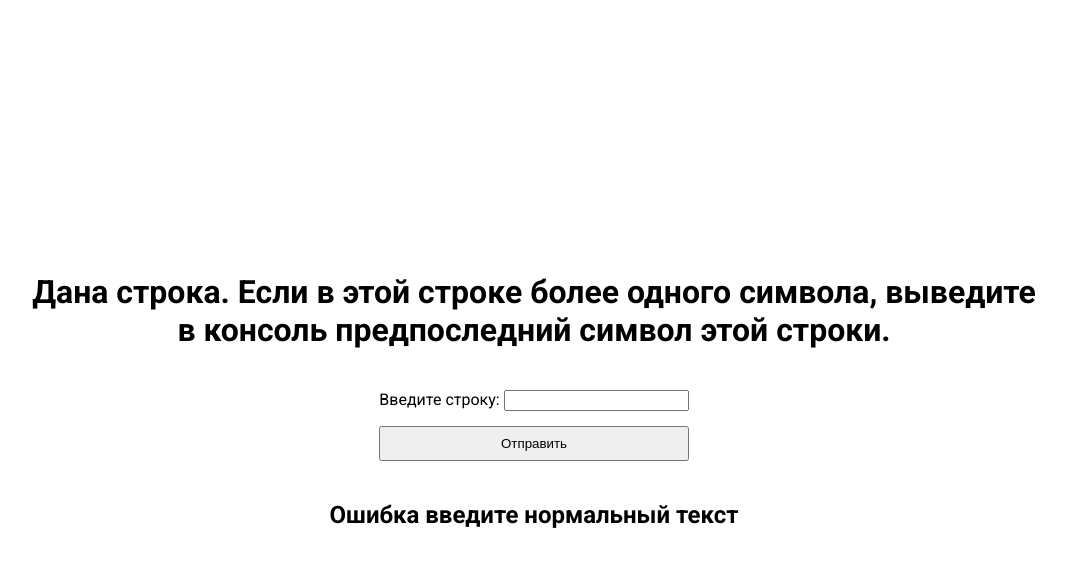
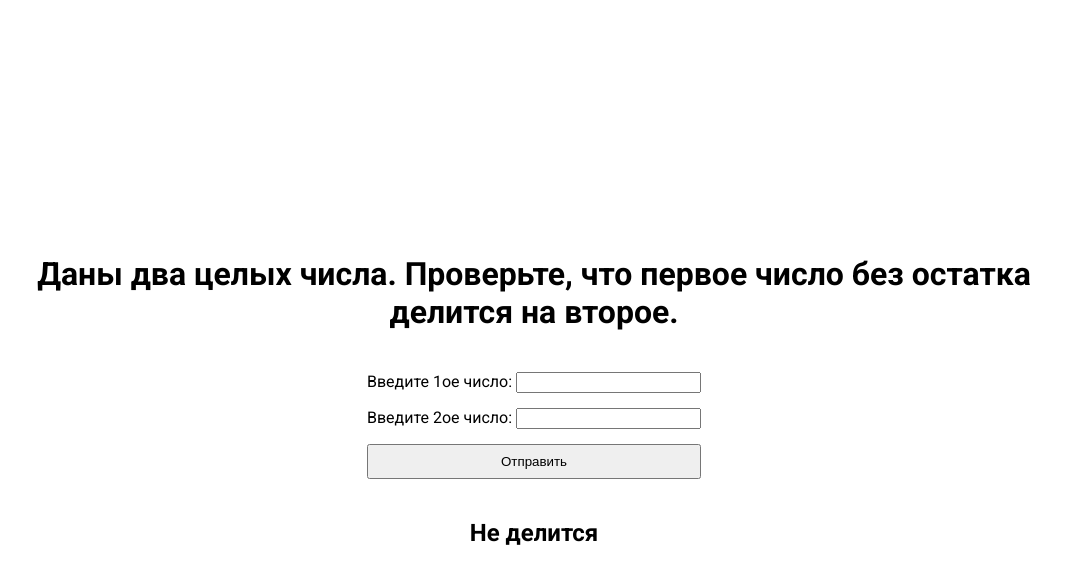
Before and after one commit to zhanybekovich/js-tasks, a plain HTML site: page 1/index.html in a window 1280 px wide. Both pictures are taken after a click on the button "Отправить". Shown: the whole page, without its empty margins (106-1172 px from the left). Drawn offline with Linux system fonts and the light colour scheme.

Commit message:
Add solution 1.3.2

```diff
--- a/1/app.js
+++ b/1/app.js
@@ -1,23 +1,20 @@
 const taskText =
-  "Дана строка. Если в этой строке более одного символа, выведите в консоль предпоследний символ этой строки.";
+  "Даны два целых числа. Проверьте, что первое число без остатка делится на второе.";
 
 const h1 = document.getElementById("task");
 
 h1.innerText = taskText;
 
-const label = document.getElementById("input-label");
-
-label.innerText = "Введите строку";
-
 const button = document.getElementById("submitBtn");
+const result = document.getElementById("result");
 
 button.addEventListener("click", function () {
-  const input = document.getElementById("user-input").value;
-  const result = document.getElementById("result");
+  const num1 = Number(document.getElementById("number1").value);
+  const num2 = Number(document.getElementById("number2").value);
 
-  if (input.length > 1) {
-    result.innerText = input.slice(-2, -1);
+  if (num1 % num2 === 0) {
+    result.innerText = "Делится";
   } else {
-    result.innerText = "Ошибка введите нормальный текст";
+    result.innerText = "Не делится";
   }
 });
--- a/1/index.html
+++ b/1/index.html
@@ -17,9 +17,15 @@
       <h1 id="task">Описание задачи</h1>
       <div class="inputs">
         <label>
-          <span id="input-label">Ярлык для ввода</span>:
+          <span id="input-label">Введите 1ое число</span>:
 
-          <input type="text" id="user-input" value="" />
+          <input type="text" id="number1" value="" />
+        </label>
+
+        <label>
+          <span id="input-label">Введите 2ое число</span>:
+
+          <input type="text" id="number2" value="" />
         </label>
 
         <button id="submitBtn" class="btn">Отправить</button>
```
